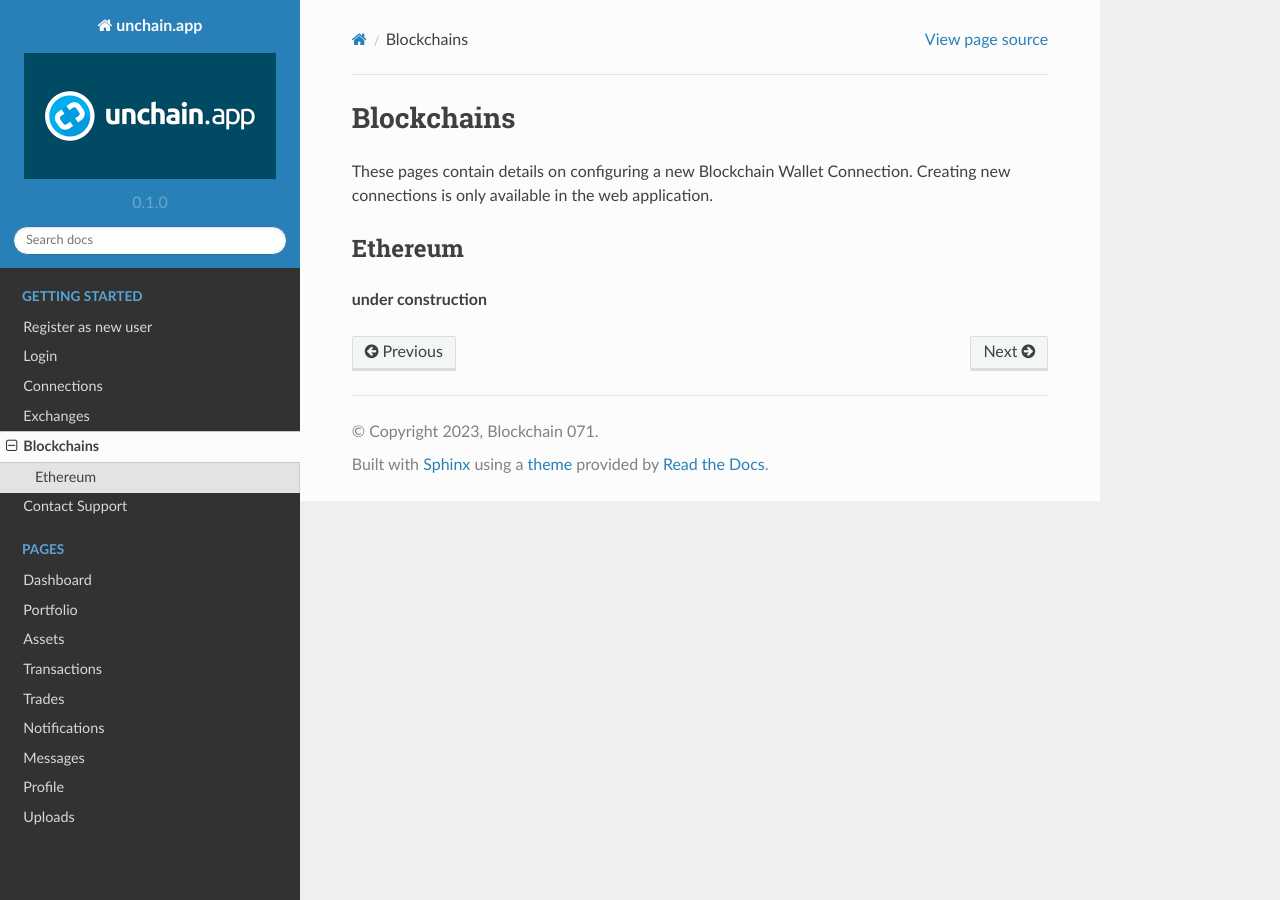
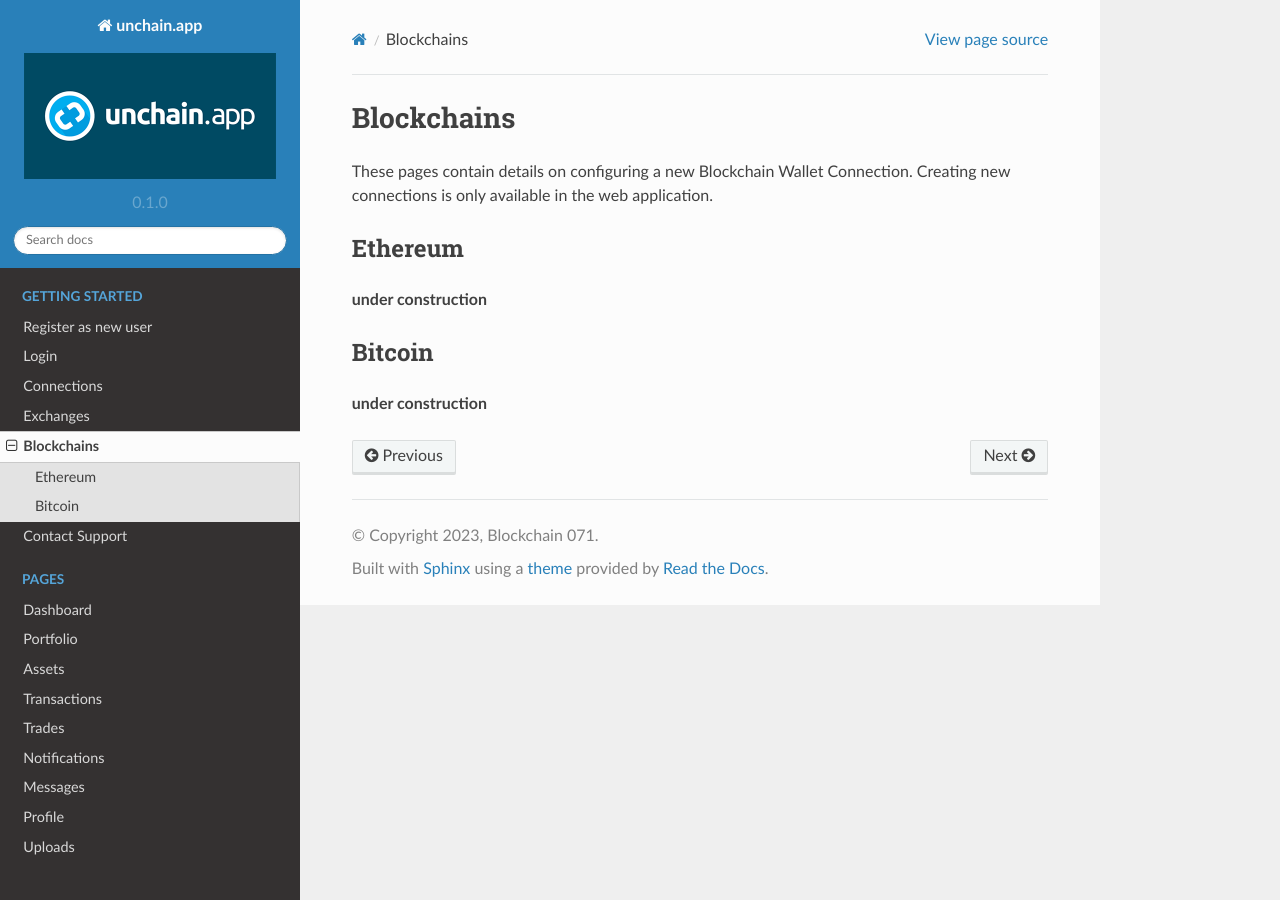
Before and after one commit to eniewold/unchain-readthedocs, a Sphinx documentation site: the page built from docs/source/blockchains.rst, in a window 1280 px wide. Built offline with Sphinx 7.4.7 and the Read the Docs theme 2.0.0, drawn with Linux system fonts in a browser that asks for light colours.

Commit message:
small corrections

```diff
--- a/docs/source/blockchains.rst
+++ b/docs/source/blockchains.rst
@@ -9,3 +9,9 @@ Ethereum
 ======================
 
 **under construction**
+
+======================
+Bitcoin
+======================
+
+**under construction**
```
